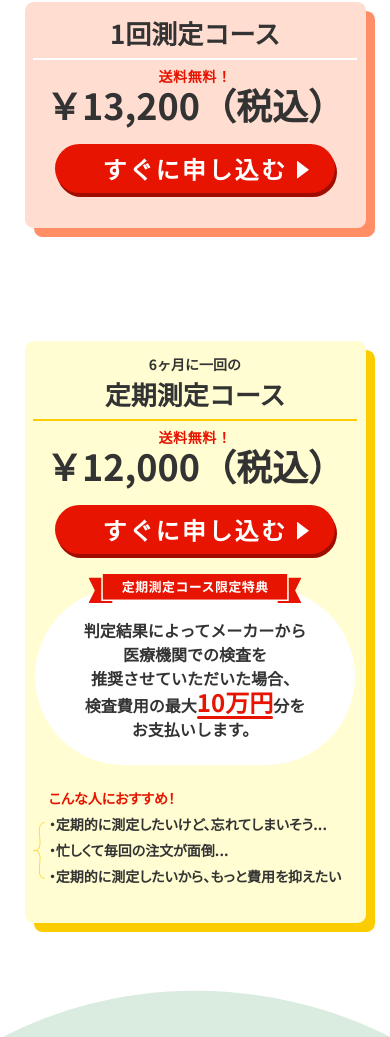
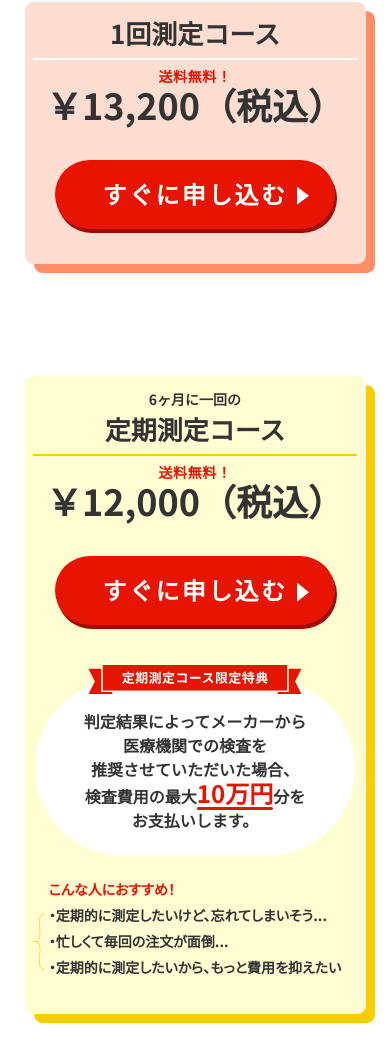
Before and after one commit to sumamin-inc-organization/Pstage, a website built with webpack: page src/html/index.html in a window 390 px wide. Shown: the part 8792-9829 px from the top of the page. Built offline with nearby package versions, Linux system fonts and the light colour scheme.

Commit message:
すぐに申し込むボタンを修正

```diff
--- a/src/css/price.css
+++ b/src/css/price.css
@@ -139,7 +139,7 @@
     position: relative;
     width: 81%;
     border-radius: 20px;
-    padding-bottom: min(4vw, 55px);
+    padding-bottom: min(5.12vw, 70px);
 }
 
 .course::before {
@@ -158,7 +158,7 @@
     width: 81%;
     background-color: var(--light-orange);
     border-radius: 20px;
-    padding-bottom: min(4vw, 55px);
+    padding-bottom: min(5.12vw, 70px);
 }
 
 .single_course::before {
@@ -252,7 +252,7 @@
 }
 
 .cta_warpper.price_cta {
-    margin-top: min(1.75vw, 24px);
+    margin-top: min(3.51vw, 48px);
 }
 
 a.cta_btn.red_btn {
@@ -398,7 +398,7 @@ a.cta_btn.red_btn img {
 
 .course_middle {
     position: relative;
-    margin-top: min(5.85vw, 80px);
+    margin-top: min(7.32vw, 100px);
     background-color: var(--white);
     border-radius: 9999px;
     width: min(50.4vw, 689px);
@@ -583,7 +583,7 @@ a.cta_btn.red_btn img {
 
     .course_middle {
         width: 320px;
-        margin-top: 34px;
+        margin-top: 54px;
         padding-top: 30px;
         padding-bottom: 24px;
     }
@@ -641,7 +641,7 @@ a.cta_btn.red_btn img {
     }
 
     .cta_warpper.price_cta {
-        margin-top: 14px;
+        margin-top: 30px;
     }
 
     a.cta_btn.red_btn {
@@ -649,6 +649,7 @@ a.cta_btn.red_btn img {
         font-size: 24px;
         -webkit-box-shadow: 2px 4px 0 #9f0d00;
         box-shadow: 2px 4px 0 #9f0d00;
+        padding: 16px 0 17px 0;
     }
 
     a.cta_btn.red_btn:hover {
```
